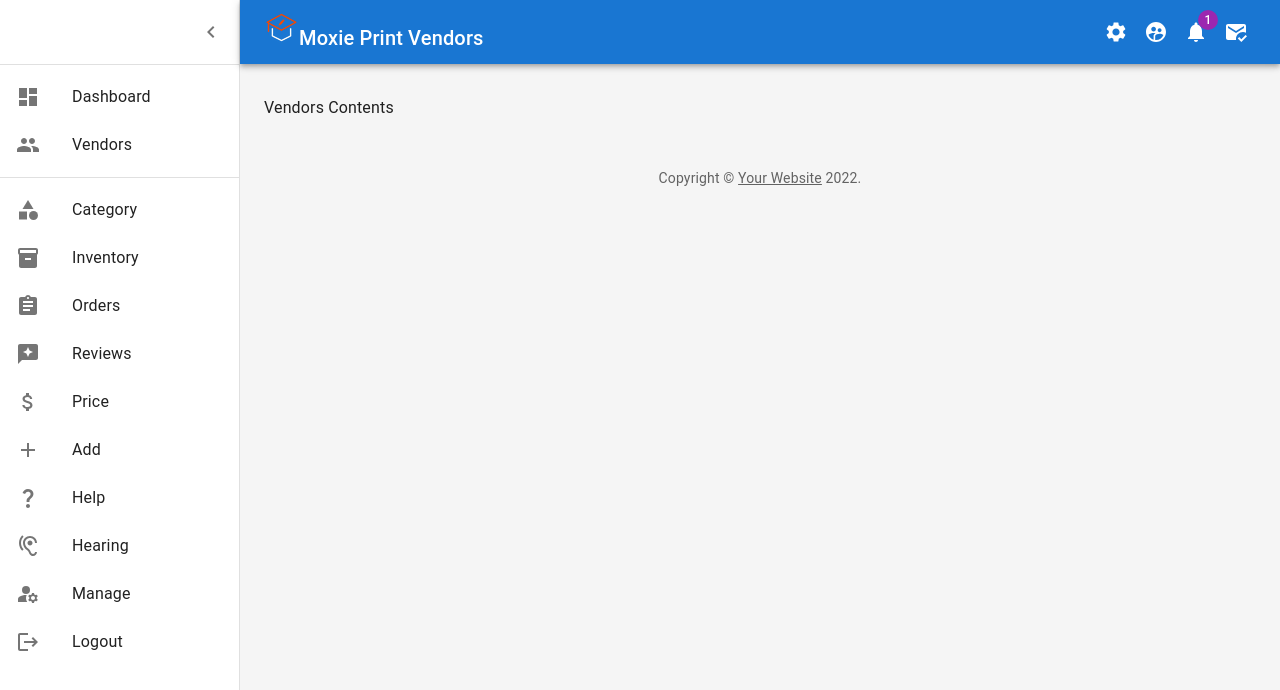
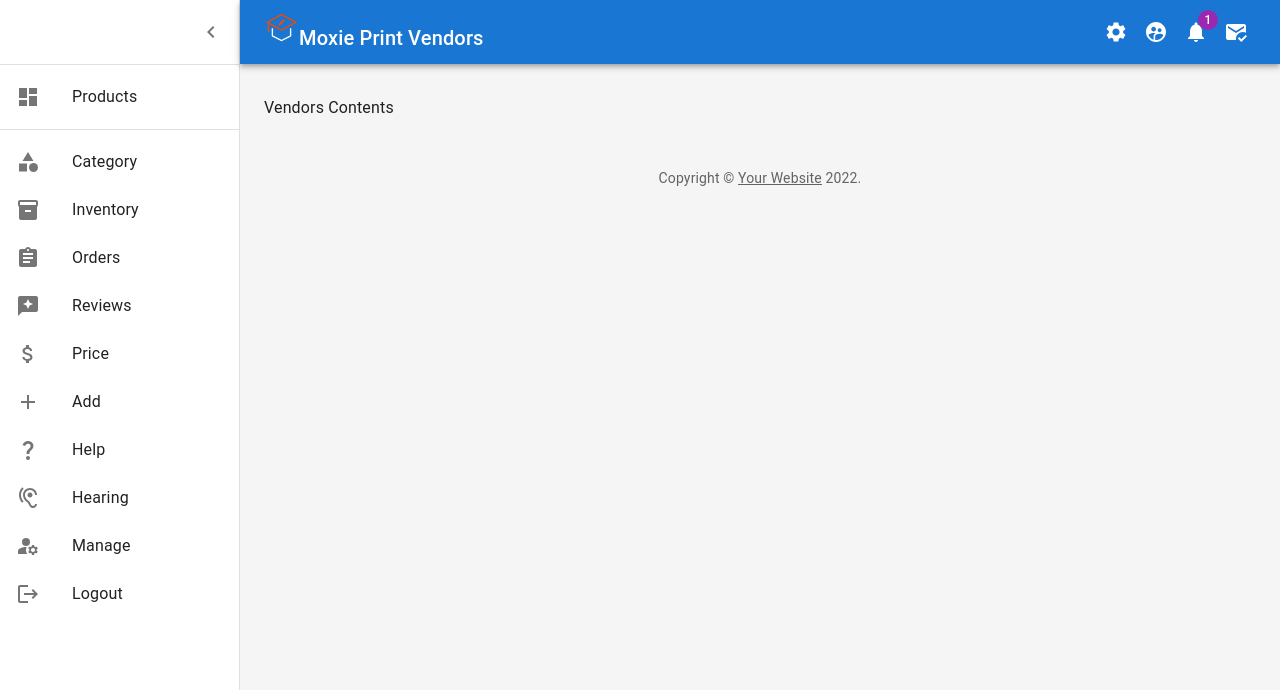
Before and after one commit to Mengxue1104/MoxiePrintDashboard, a React (Create React App) app: page /vendors in a window 1280 px wide. Shown: the top 690 px of the page. Built offline with nearby package versions, Linux system fonts and the light colour scheme; no server answers.

Commit message:
fix Deploy bugs

```diff
--- a/src/components/DashboardListItems.jsx
+++ b/src/components/DashboardListItems.jsx
@@ -22,13 +22,7 @@ export const mainListItems = (
             <ListItemIcon>
                 <DashboardIcon />
             </ListItemIcon>
-            <ListItemText primary="Dashboard" />
-        </ListItemButton>
-        <ListItemButton component={Link} to="/vendors">
-            <ListItemIcon>
-                <PeopleIcon />
-            </ListItemIcon>
-            <ListItemText primary="Vendors" />
+            <ListItemText primary="Products" />
         </ListItemButton>
     </React.Fragment>
 );
--- a/src/components/panels/AllProducts.jsx
+++ b/src/components/panels/AllProducts.jsx
@@ -1,15 +1,13 @@
 import React, { useState, useEffect } from 'react';
 import { db } from "../../libs/firebase";
 import { get, ref, update } from 'firebase/database';
-import { Card, CardHeader, CardMedia, CardContent, Typography, Container, Grid, IconButton, Menu, MenuItem, Button } from '@mui/material';
-import MoreVertIcon from '@mui/icons-material/MoreVert';
+import { Card, CardHeader, CardMedia, CardContent, Typography, Container, Grid, IconButton, Button } from '@mui/material';
 import { useNavigate } from 'react-router-dom'
 import EditIcon from '@mui/icons-material/Edit';
 import DeleteIcon from '@mui/icons-material/Delete';
 
 export function AllProducts({ title, ...props }) {
     const [productList, setProductList] = useState([])
-    const [anchorEl, setAnchorEl] = useState(null)
     const navigator = useNavigate();
 
     useEffect(() => {
@@ -45,14 +43,6 @@ export function AllProducts({ title, ...props }) {
     //edit button
     const handleEdit = async (key) => {
         navigator(`/dashboard/edit/${key}`)
-    }
-
-    const handleClick = (e) => {
-        setAnchorEl(e.currentTarget)
-    }
-
-    const handleClose = () => {
-        setAnchorEl(null)
     }
 
     return (
```
